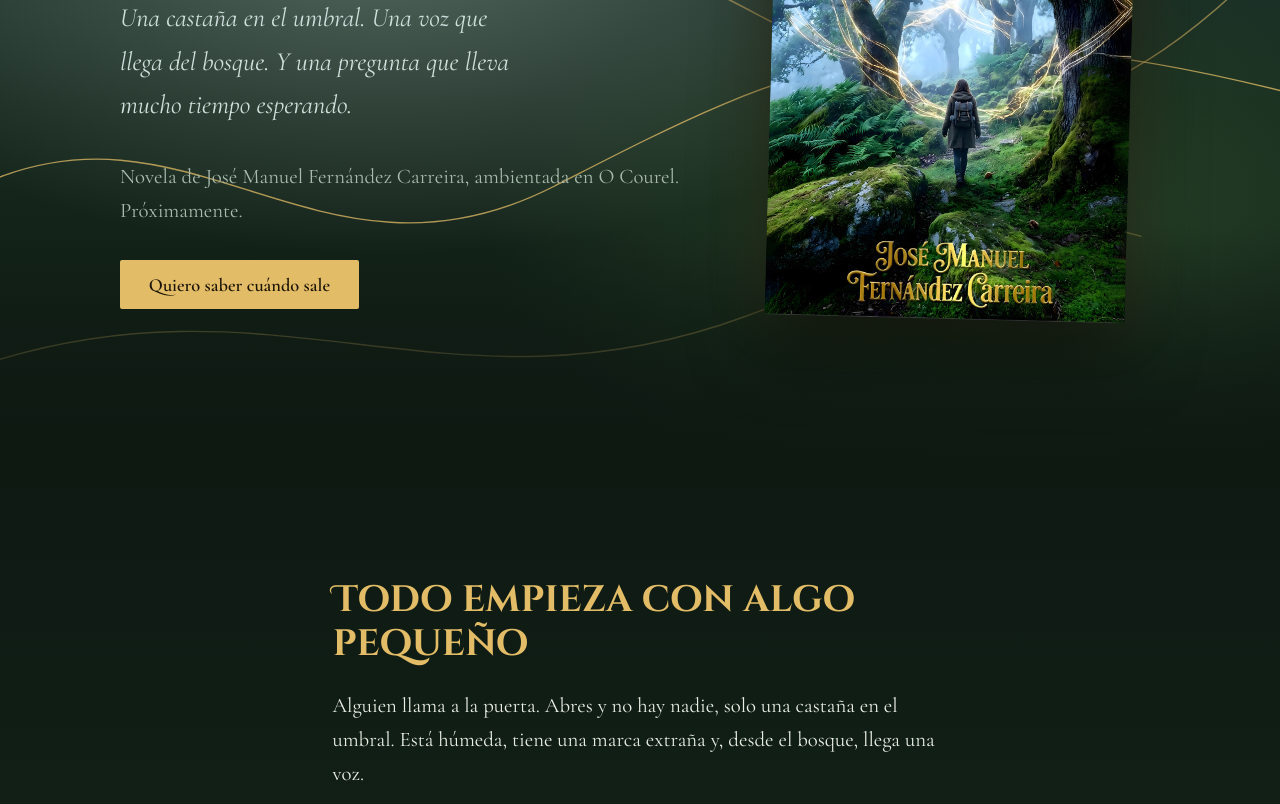
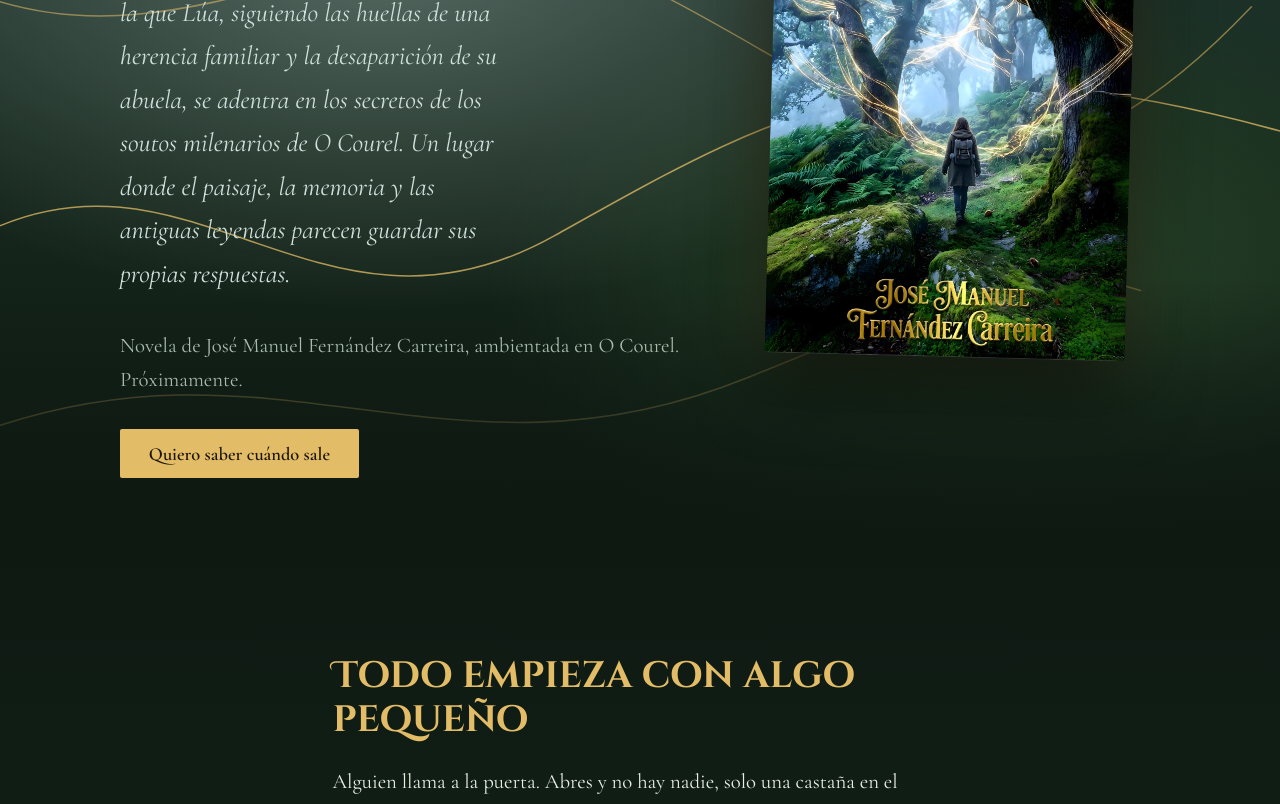
Before and after one commit to josemanuel/asluces, a plain HTML site: page index.html in a window 1280 px wide. Shown: the part 334-1138 px from the top of the page. Drawn offline with nearby package versions, Linux system fonts and the light colour scheme.

Commit message:
Revise novel description in index.html
Updated the description paragraph for the novel.

```diff
--- a/index.html
+++ b/index.html
@@ -119,7 +119,7 @@ footer p{margin:.3rem 0}
   <div class="wrap">
     <div>
       <h1>As luces que atan o tempo</h1>
-      <p class="lema">Una castaña en el umbral. Una voz que llega del bosque. Y una pregunta que lleva mucho tiempo esperando.</p>
+      <p class="lema">Muy pronto podrás descubrir más sobre As luces que atan o tempo, una novela en la que Lúa, siguiendo las huellas de una herencia familiar y la desaparición de su abuela, se adentra en los secretos de los soutos milenarios de O Courel. Un lugar donde el paisaje, la memoria y las antiguas leyendas parecen guardar sus propias respuestas.</p>
       <p class="autor">Novela de José Manuel Fernández Carreira, ambientada en O Courel. Próximamente.</p>
       <a class="btn" href="#contacto">Quiero saber cuándo sale</a>
     </div>
```
